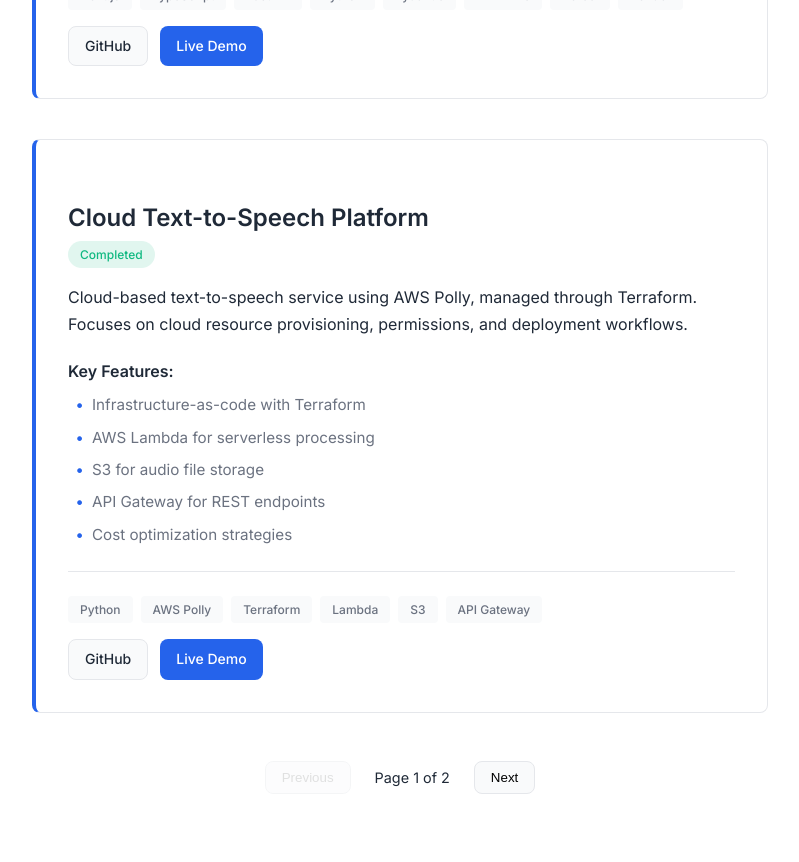
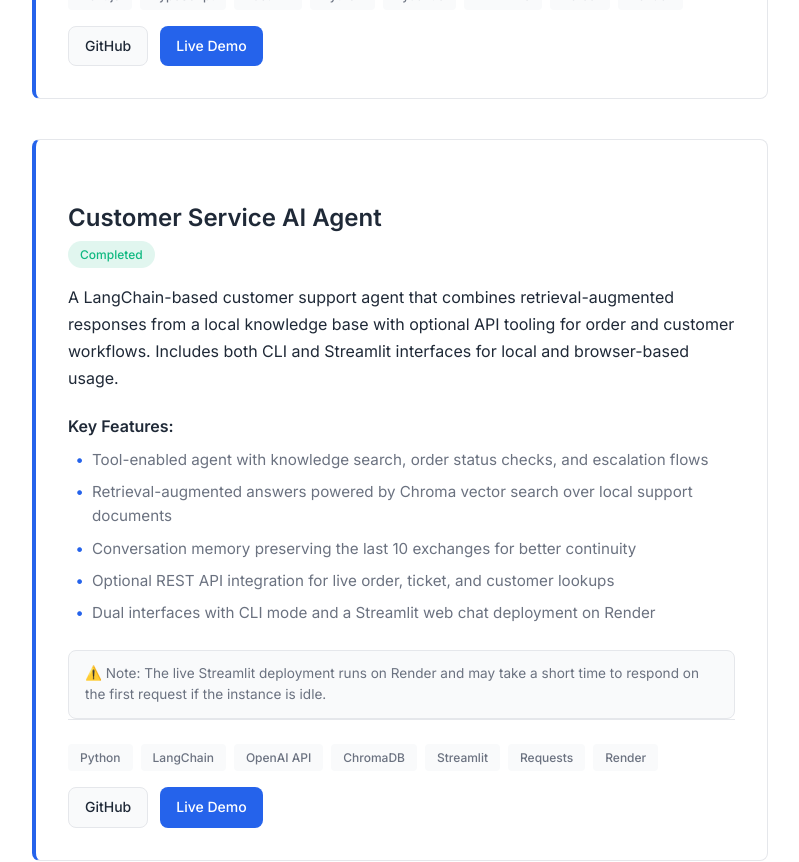
Before and after one commit to Stennis1/stennis-portfolio, a Next.js app: page /projects in a window 1280 px wide. Shown: the part 1640-2502 px from the top of the page, without its empty margins (240-1039 px from the left). Built offline with nearby package versions, Linux system fonts and the light colour scheme.

Commit message:
Update AI-focused portfolio content

```diff
--- a/app/projects/page.tsx
+++ b/app/projects/page.tsx
@@ -97,6 +97,32 @@ export default function ProjectsPage() {
   ],
   githubUrl: "https://github.com/Stennis1/ai-resume-analyzer",
   liveUrl: "https://ai-resume-analyzer-eight-vert.vercel.app/",
+},
+    {
+  title: "Customer Service AI Agent",
+  status: "Completed",
+  statusColor: "#10b981",
+  category: "featured",
+  description:
+    "A LangChain-based customer support agent that combines retrieval-augmented responses from a local knowledge base with optional API tooling for order and customer workflows. Includes both CLI and Streamlit interfaces for local and browser-based usage.",
+  details: [
+    "Tool-enabled agent with knowledge search, order status checks, and escalation flows",
+    "Retrieval-augmented answers powered by Chroma vector search over local support documents",
+    "Conversation memory preserving the last 10 exchanges for better continuity",
+    "Optional REST API integration for live order, ticket, and customer lookups",
+    "Dual interfaces with CLI mode and a Streamlit web chat deployment on Render",
+  ],
+  technologies: [
+    "Python",
+    "LangChain",
+    "OpenAI API",
+    "ChromaDB",
+    "Streamlit",
+    "Requests",
+    "Render",
+  ],
+  githubUrl: "https://github.com/Stennis1/Customer-Service-AI-Agent",
+  liveUrl: "https://customer-service-ai-agent-a97r.onrender.com/",
 },
     {
       title: "Cloud Text-to-Speech Platform",
@@ -243,6 +269,13 @@ export default function ProjectsPage() {
   </p>
 )}
 
+{project.title === "Customer Service AI Agent" && (
+  <p className={styles.notice}>
+    ⚠️ Note: The live Streamlit deployment runs on Render and may take a short
+    time to respond on the first request if the instance is idle.
+  </p>
+)}
+
       <div className={styles.projectFooter}>
         <div className={styles.technologies}>
           {project.technologies.map((tech, idx) => (
```
Also changed, not shown: app/page.tsx (+6 -6 lines), app/writing/page.tsx (+8 -0 lines).
